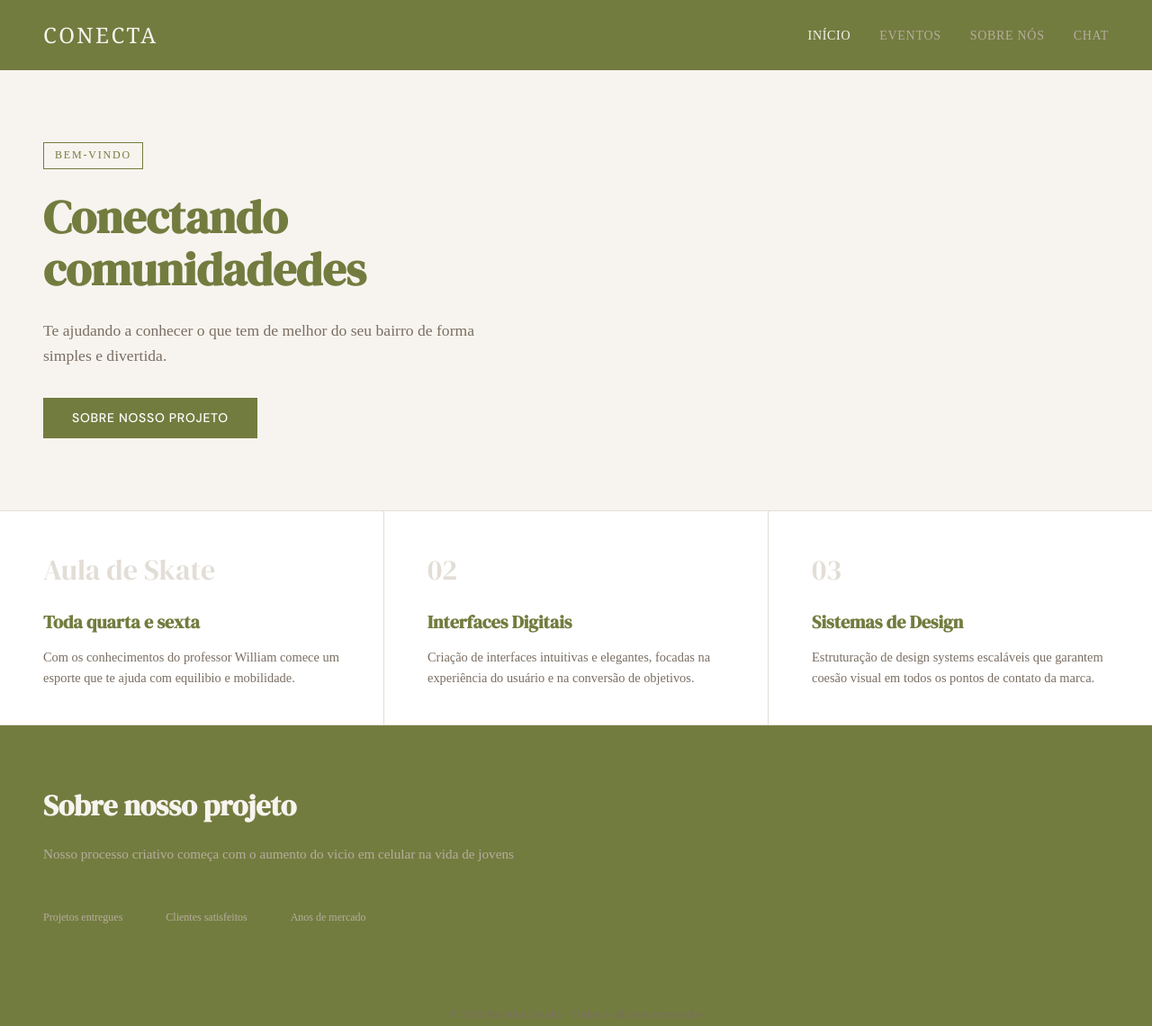
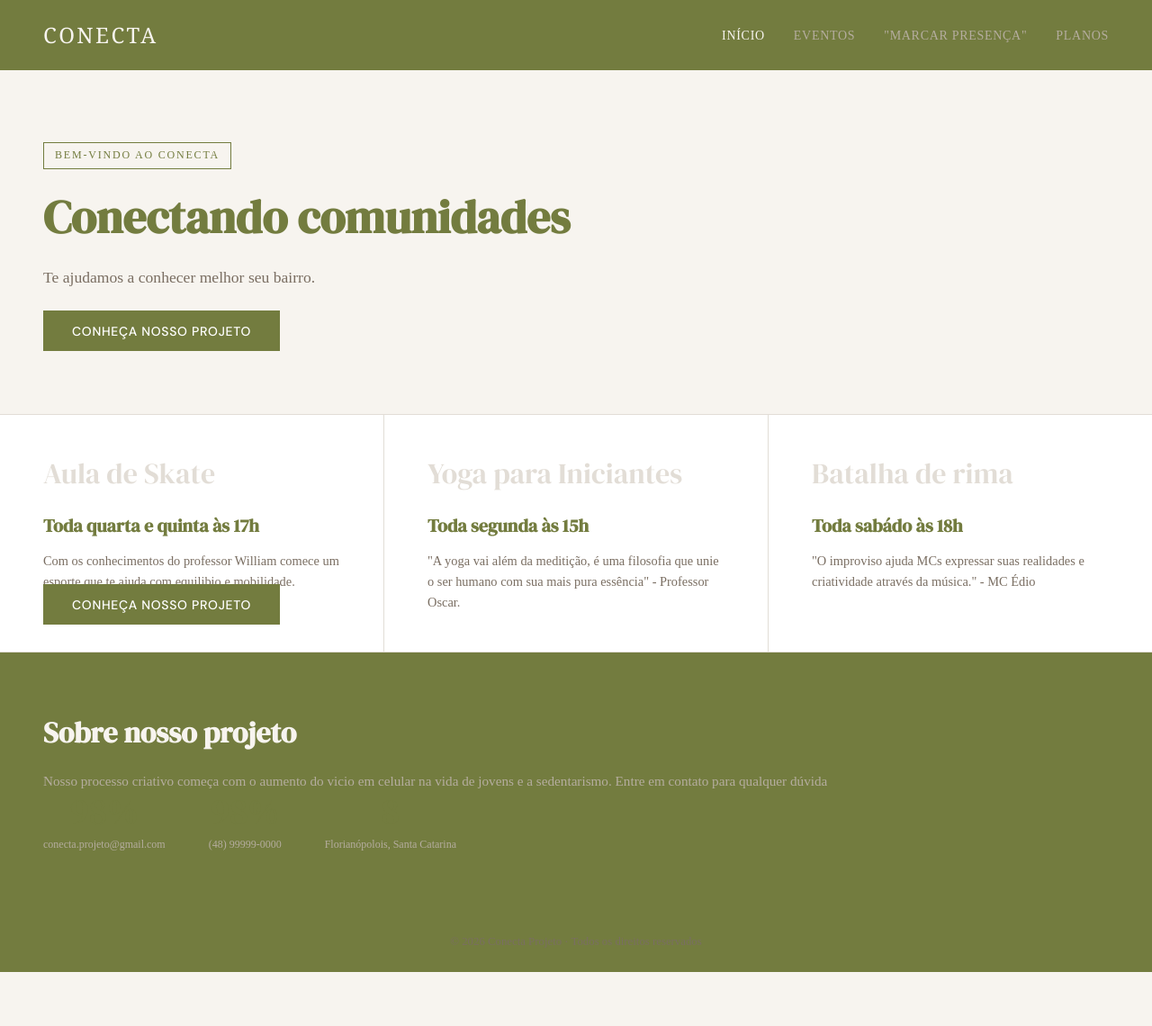
Before and after one commit to Fushikkj/conexao-hackathon, a plain HTML site: page index.html in a window 1280 px wide. Shown: the whole page at 90% size. After the commit the page ends 1080 px from the top, so only its background shows below. Drawn offline with Linux system fonts and the light colour scheme.

Commit message:
teste 3 sobre o site
mudanças na tela inicial.

```diff
--- a/index.html
+++ b/index.html
@@ -17,54 +17,58 @@
                 <nav class="top-nav">
                     <ul>
                         <li><a href="#" class="nav-link active" data-page="page-home">Início</a></li>
-                        <li><a href="#" class="nav-link" data-page="page-projetos">Eventos</a></li>
-                        <li><a href="#" class="nav-link" data-page="page-sobre">Sobre nós</a></li>
-                        <li><a href="#" class="nav-link" data-page="page-contato">Chat</a></li>
+                        <li><a href="#" class="nav-link" data-page="page-eventos">Eventos</a></li>
+                        <li><a href="#" class="nav-link" data-page="page-marcar">"Marcar Presença"</a></li>
+                        <li><a href="#" class="nav-link" data-page="page-contato">Planos</a></li>
                     </ul>
                 </nav>
             </header>
 
             <main class="main-grid">
                 <section class="hero-block">
-                    <span class="tag">Bem-vindo</span>
-                    <h1>Conectando comunidadedes</h1>
-                    <p>Te ajudando a conhecer o que tem de melhor do seu bairro de forma simples e divertida.</p>
-                    <button class="btn-primary" data-page="page-sobre">Sobre nosso Projeto</button>
+                    <span class="tag">Bem-vindo ao conecta</span>
+                    <h1>Conectando comunidades</h1>
+                    <p>Te ajudamos a conhecer melhor seu bairro.</p>
+
+                    <a href="#sobrenos" class="btn-primary">Conheça nosso Projeto</a>
+
                 </section>
 
                 <section class="cards-block">
                     <title><h1>Principais Eventos</h1></title>
                     <article class="card">
                         <div class="card-num">Aula de Skate</div>
-                        <h3>Toda quarta e sexta</h3>
+                        <h3>Toda quarta e quinta às 17h</h3>
                         <p>Com os conhecimentos do professor William comece um esporte que te ajuda com equilibio e mobilidade.</p>
+                        <a href="#marcapresenca" class="btn-primary">Conheça nosso Projeto</a>
                     </article>
                     <article class="card">
-                        <div class="card-num">02</div>
-                        <h3>Interfaces Digitais</h3>
-                        <p>Criação de interfaces intuitivas e elegantes, focadas na experiência do usuário e na conversão de objetivos.</p>
+                        <div class="card-num">Yoga para Iniciantes</div>
+                        <h3>Toda segunda às 15h</h3>
+                        <p>"A yoga vai além da meditição, é uma filosofia que unie o ser humano com sua mais pura essência" - Professor Oscar.</p>
                     </article>
                     <article class="card">
-                        <div class="card-num">03</div>
-                        <h3>Sistemas de Design</h3>
-                        <p>Estruturação de design systems escaláveis que garantem coesão visual em todos os pontos de contato da marca.</p>
+                        <div class="card-num">Batalha de rima</div>
+                        <h3>Toda sabádo às 18h</h3>
+                        <p>"O improviso ajuda MCs expressar suas realidades e criatividade através da música." - MC Édio</p>
                     </article>
                 </section>
 
                 <section class="highlight-block">
                     <div class="highlight-text">
                         <h2>Sobre nosso projeto</h2>
-                        <p>Nosso processo criativo começa com o aumento do vicio em celular na vida de jovens
-                    <div class="highlight-stat">
-                        <div class="stat"><span class="num">127</span><span class="label">Projetos entregues</span></div>
-                        <div class="stat"><span class="num">98%</span><span class="label">Clientes satisfeitos</span></div>
-                        <div class="stat"><span class="num">8</span><span class="label">Anos de mercado</span></div>
+                        <p>Nosso processo criativo começa com o aumento do vicio em celular na vida de jovens e a sedentarismo.
+                            Entre em contato para qualquer dúvida
+                    <div class="highlight-stat" >
+                        <div class="stat"><span class="num">98%</span><span class="label">conecta.projeto@gmail.com</span></div>
+                        <div class="stat"><span class="num">98%</span><span class="label">(48) 99999-0000</span></div>
+                        <div class="stat"><span class="num">8</span><span class="label">Florianópolois, Santa Catarina</span></div>
                     </div>
                 </section>
             </main>
 
-            <footer class="main-footer">
-                <p>© 2026 Meridian Studio · Todos os direitos reservados</p>
+            <footer class="main-footer" id="sobrenos">
+                <p>© 2026 Conecta Projeto · Todos os direitos reservados</p>
             </footer>
         </div>
 
--- a/style.css
+++ b/style.css
@@ -123,6 +123,7 @@ body {
     text-transform: uppercase;
     cursor: pointer;
     transition: opacity 0.2s;
+    text-decoration: none
 }
 
 .btn-primary:hover { opacity: 0.85; }
```
